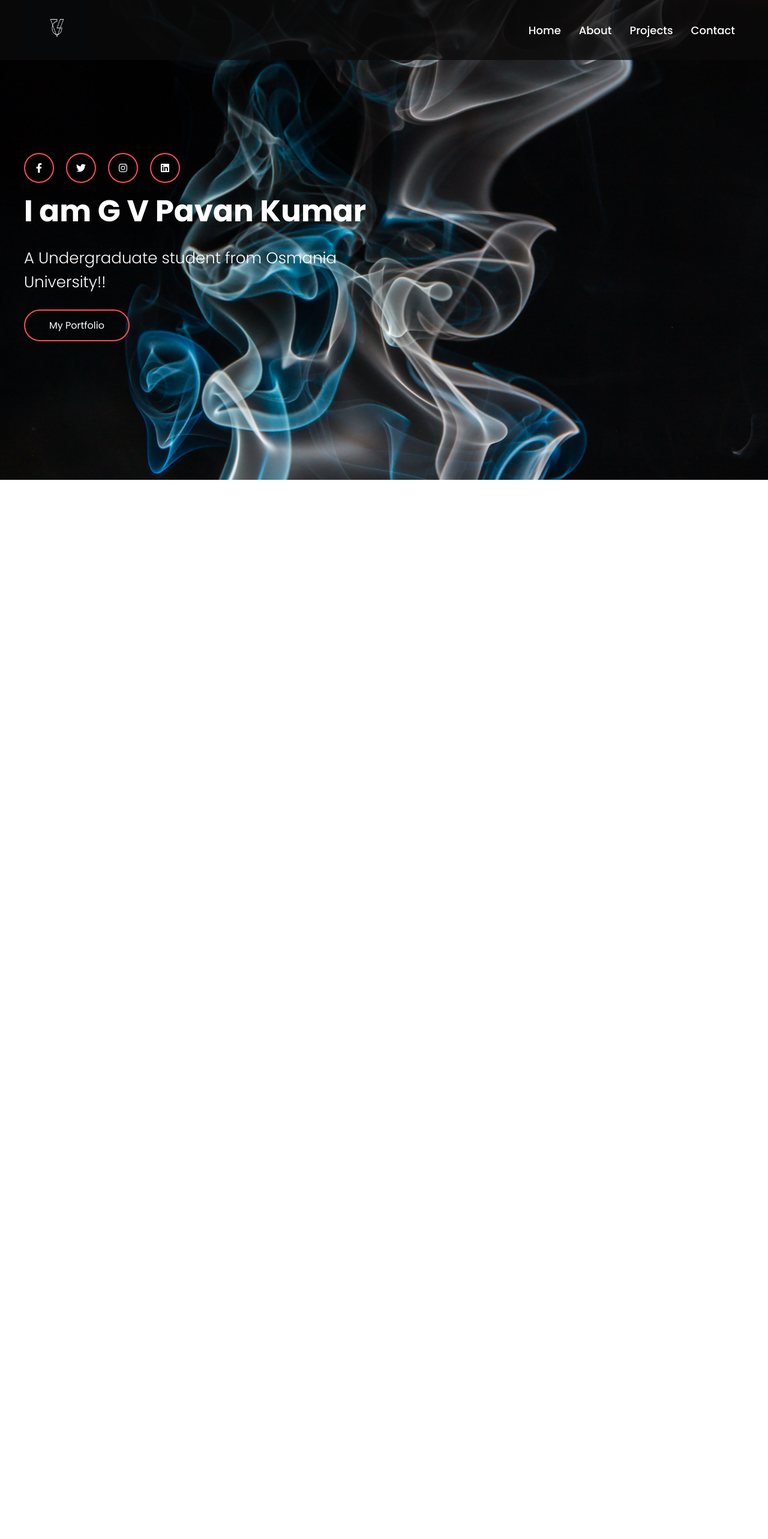
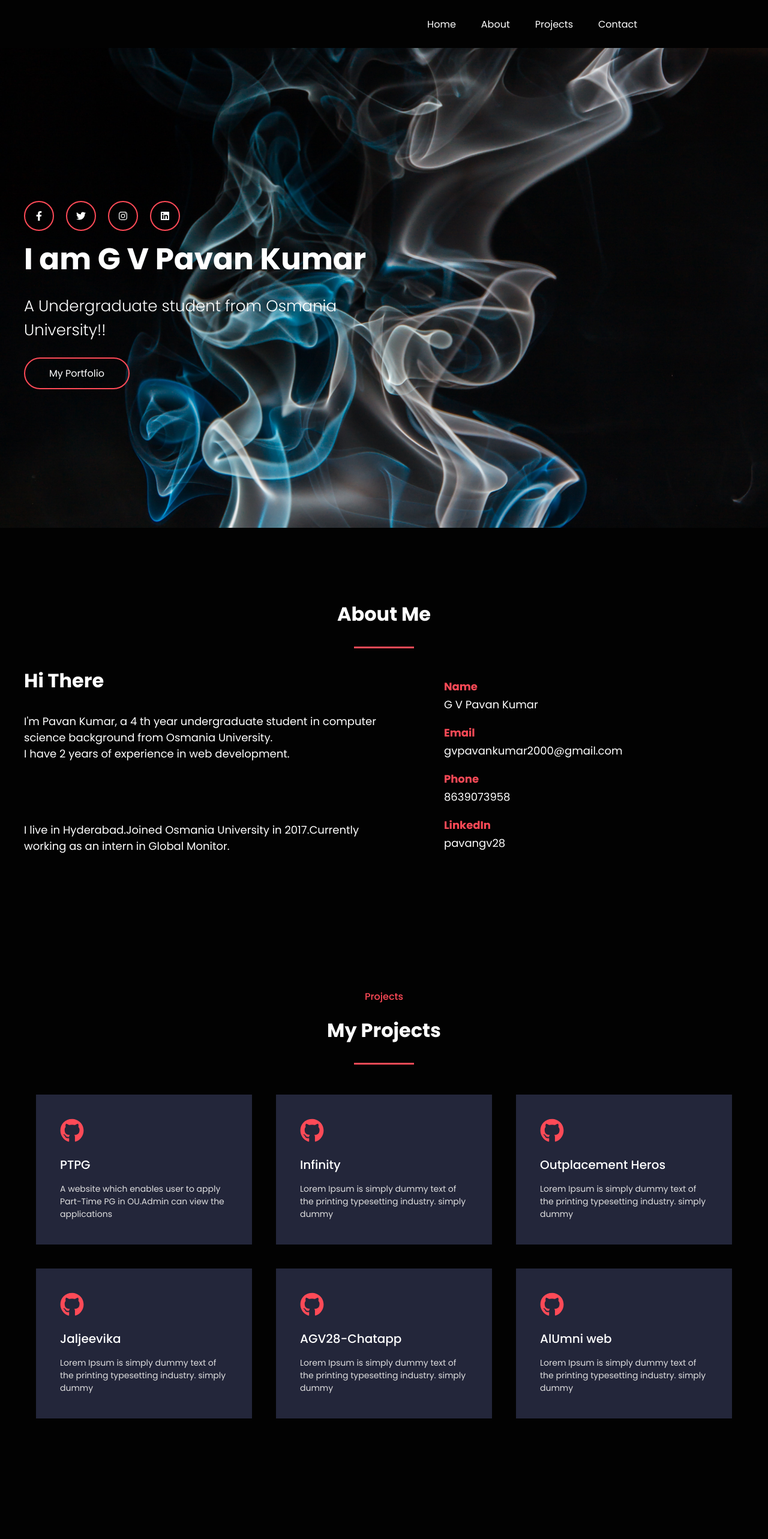
Before and after one commit to globalmonitor/myPortfolio, a React (Create React App) app: page / in a window 1280 px wide. Shown: the top 2566 px of the page at 60% size. Before the commit the page ends 800 px from the top, so only its background shows below. Built offline with nearby package versions, Linux system fonts and the light colour scheme.

Commit message:
added projects and react scroll to navigate

```diff
--- a/src/App.css
+++ b/src/App.css
@@ -14,7 +14,7 @@ body{
   background-size: cover;
   overflow: hidden;
 }
-.navbar {
+/*.navbar {
   width: 100%;
   height: 100px;
   position: fixed;
@@ -48,14 +48,26 @@ body{
   font-weight: 500;
   font-size: 18px;
   padding: 0 15px;
+}*/
+.container{
+  width: 1200px;
+  margin: 0 auto;
 }
 .row{
   display: flex;
   width: 100%;
+  flex-wrap: wrap;
 }
 .col-6 {
 width:50%;
 flex-wrap: wrap;
+}
+.col-4 {
+  width: 33.33333333333333%;
+  flex-wrap: wrap;
+}
+.bgMain {
+  background: #020202;
 }
 .header__content{
   display:flex;
@@ -276,3 +288,205 @@ flex-wrap: wrap;
     height: auto;
   }
 }
+/*Navbar*/
+.nav-items {
+  background-color: #020202;
+
+  height: 80px;
+  display: flex;
+  align-items: center;
+  flex-direction: row;
+  top: 0;
+  width: 100%;
+  z-index: 1;
+}
+
+.scrolled {
+  position: fixed;
+  top: 0;
+  left: 0;
+  background-color:#020202;
+  box-shadow: 1px 1px 1px #222;
+  animation: moveDown 0.5s ease-in-out;
+}
+
+@keyframes moveDown {
+  from {
+    transform: translateY(-5rem);
+  }
+  to {
+    transform: translateY(0rem);
+  }
+}
+
+.nav-menu {
+  display: grid;
+  grid-template-columns: repeat(5, auto);
+  grid-gap: 10px;
+  list-style: none;
+  text-align: center;
+  width: 85vw;
+  justify-content: end;
+}
+
+.nav-links {
+  text-decoration: none;
+  color: white;
+  padding: 0.5rem 1rem;
+  cursor: pointer;
+}
+
+.nav-links:hover {
+  color: #6d76f7;
+  border-radius: 4px;
+  background-color: rgb(95, 95, 95);
+  transition: all 0.2s ease-out;
+}
+
+.fa-bars {
+  color: white;
+}
+
+.menu-icon {
+  display: none;
+}
+
+@media screen and (max-width: 960px) {
+  .nav-items {
+    position: relative;
+  }
+
+  .scrolled {
+    position: fixed;
+    top: 0;
+    left: 0;
+    background-color: #030b16;
+    box-shadow: 1px 1px 1px #222;
+    animation: moveDown 0.5s ease-in-out;
+  }
+
+  @keyframes moveDown {
+    from {
+      transform: translateY(-5rem);
+    }
+    to {
+      transform: translateY(0rem);
+    }
+  }
+
+  .nav-menu {
+    display: flex;
+    flex-direction: column;
+    width: 100%;
+    height: 374px;
+    position: absolute;
+    top: 63px;
+    left: -150%; /* to hide the menu in the beginning position it to left so far away  */
+    opacity: 1;
+    transition: all 0.5s ease;
+  }
+
+  .nav-menu.active {
+    background-color: #333;
+    padding-left: 0;
+    left: 0;
+    opacity: 1;
+    transition: all 0.5s ease;
+    z-index: 1;
+  }
+
+  .nav-links {
+    text-align: center;
+    padding: 2rem;
+    width: 100%;
+    display: table;
+  }
+
+  .nav-links:hover {
+    background-color: rgb(95, 95, 95);
+    border-radius: 0;
+  }
+
+  .menu-icon {
+    display: block;
+    position: absolute;
+    top: 0;
+    right: 0;
+    transform: translate(-100%, 60%);
+    font-size: 1.8rem;
+    cursor: pointer;
+  }
+
+  .fa-times {
+    color: white;
+  }
+
+  .NavbarItems {
+    position: relative;
+  }
+
+
+}
+/*Projects*/
+.services {
+  background: #020202;
+  padding: 100px 0;
+  color: #fff;
+}
+
+.common {
+  width: 33.33333333333333%;
+  margin: 20px auto;
+  text-align: center;
+}
+
+.heading {
+  margin-bottom: 20px;
+  font-weight: 500;
+  color: #ff4a57;
+  font-size: 16px;
+}
+.mainHeader {
+  font-size: 32px;
+  margin-bottom: 20px;
+  color: #fff;
+}
+.mainContent {
+  font-size: 16px;
+  color: #dfdfdf;
+}
+.commonBorder {
+  background: #ff4a57;
+  height: 3px;
+  width: 100px;
+  margin: 30px auto;
+}
+
+.services__box {
+
+  padding: 40px;
+  background: #23263a;
+  color: #fff;
+  margin: 20px;
+  transition: all 0.5s linear;
+}
+.services__box:hover {
+  background: #ff4a57;
+}
+.commonIcons {
+  font-size: 40px;
+  color: #ff4a57;
+  margin-bottom: 15px;
+}
+.services__box:hover .commonIcons {
+  color: #fff;
+}
+.services__box-header {
+  font-size: 20px;
+  font-weight: 500;
+  margin-bottom: 15px;
+}
+.services__box-p {
+  font-size: 14px;
+  color: #dfdfdf;
+}
--- a/src/App.js
+++ b/src/App.js
@@ -1,26 +1,21 @@
 import React from "react";
 import './App.css';
 import Home from "./components/Banner";
-import Nav from "./components/Nav";
+import Nav1 from "./components/Nav1";
 //import Services from "./components/Services";
 import About from "./components/About";
 import Contact from "./components/Contact";
 import Projects from "./components/Projects";
-import {Link,BrowserRouter as Router,Switch,Route} from "react-router-dom";
+
 function App() {
   return (
     <div >
-      <Nav/>
-     <Switch>
+      <Nav1/>
+     <Home/>
 
-<Route exact path to="/" component={Home}/>
-<Route  path to="/About" component={About}/>
-
-
-<Route  path to="/Projects" component={Projects}/>
-<Route  path to="/Contact" component={Contact}/>
-
-</Switch>
+<About/>
+<Projects/>
+<Contact/>
     </div>
   );
 }
--- a/src/components/About.js
+++ b/src/components/About.js
@@ -49,7 +49,7 @@ const [info]=React.useState([
 
 
         </div>*/
-        <div className="about">
+        <div className="about" id="About">
       <div className="container">
         <div className="common">
           <h1 className="mainHeader">{state.mainHeading}</h1>
--- a/src/components/Banner.js
+++ b/src/components/Banner.js
@@ -10,7 +10,7 @@ const Banner = () => {
     });
     return (
 
-    <header className="header">
+    <header className="header" id="Banner">
       <div className="container">
         <div className="row">
           <div className="col-6">
--- a/src/components/Contact.js
+++ b/src/components/Contact.js
@@ -8,7 +8,7 @@ import {
 } from "react-icons/fa";
 const Contact = () => {
   return (
-    <div className="contact">
+    <div className="contact" id="Contact">
       <div className="container">
       <div className="common">
           <h1 className="mainHeader">Contact Me</h1>
--- a/src/components/Nav.js
+++ b/src/components/Nav.js
@@ -1,11 +1,28 @@
 import React from 'react'
 import { FaAlignJustify } from "react-icons/fa";
-import {Link,BrowserRouter as Router,Switch,Route} from "react-router-dom";
 
+
+import { useState, useEffect } from "react";
+import { Link, animateScroll as scroll } from "react-scroll";
 
 
 const Nav = () => {
     const [state, setState] = React.useState(true);
+    const [clicked, setclicked] = useState(false);
+    const [scrolled, setScrolled] = useState(false);
+
+    //for sticky navbar
+    const handleScroll = () => {
+      const offset = window.scrollY;
+      if (offset > 100) {
+        setScrolled(true);
+      } else {
+        setScrolled(false);
+      }
+    };
+    useEffect(() => {
+      window.addEventListener("scroll", handleScroll);
+    });
     return (
         <nav>
             <div className='navbar'>
@@ -18,10 +35,66 @@ const Nav = () => {
                 </ul>
                 {state ? (
                 <ul className="navbar__right">
-                    <li><Link to="/">Home</Link></li>
-                   <li><Link to="/About">About</Link></li>
-                   <li><Link to="/Projects">Projects</Link></li>
-                   <li><Link to="/Contact">Contact</Link></li>
+                    <nav className={scrolled ? "nav-items scrolled" : "nav-items"}>
+        <div
+          className="menu-icon"
+          onClick={() => {
+            setclicked(!clicked);
+          }}
+        >
+
+        </div>
+        <ul className={clicked ? "nav-menu active" : "nav-menu"}>
+          <li >
+            <Link
+              activeClass="active"
+              to="banner"
+              spy={true}
+              smooth={true}
+              offset={-70}
+              duration={1000}
+            >
+              Home
+            </Link>
+          </li>
+          <li >
+            <Link
+              activeClass="active"
+              to="About"
+              spy={true}
+              smooth={true}
+              offset={-70}
+              duration={1000}
+            >
+              About
+            </Link>
+          </li>
+          <li >
+            <Link
+              activeClass="active"
+              to="Projects"
+              spy={true}
+              smooth={true}
+              offset={-150}
+              duration={1000}
+            >
+              Projects
+            </Link>
+            </li>
+            <li >
+            <Link
+              activeClass="active"
+              to="Skills"
+              spy={true}
+              smooth={true}
+              offset={-150}
+              duration={1000}
+            >
+              Skills
+            </Link>
+            </li>
+        </ul>
+      </nav>
                 </ul>
                  ) : (
                     ""
--- a/src/components/Nav1.js
+++ b/src/components/Nav1.js
@@ -3,7 +3,7 @@
 import React, { useState, useEffect } from "react";
 import { Link, animateScroll as scroll } from "react-scroll";
 
-function Nav() {
+function Nav1() {
   const [clicked, setclicked] = useState(false);
   const [scrolled, setScrolled] = useState(false);
 
@@ -35,7 +35,7 @@ function Nav() {
           <li className="nav-links">
             <Link
               activeClass="active"
-              to="banner"
+              to="Banner"
               spy={true}
               smooth={true}
               offset={-70}
@@ -86,4 +86,4 @@ function Nav() {
   );
 }
 
-export default Nav;
+export default Nav1;
--- a/src/components/Projects.js
+++ b/src/components/Projects.js
@@ -1,22 +1,94 @@
-import React from 'react'
+import React from "react";
+import {
+  FaGithub,
+  FaCamera,
+  FaCircleNotch,
+  FaApple,
+  FaFileVideo,
+  FaSearchDollar,
+} from "react-icons/fa";
+const Projects = () => {
+  const [header] = React.useState({
+    mainHeader: "Projects",
+    subHeading: "My Projects",
+    text:
+      "",
+  });
+  const [state] = React.useState([
+    {
+      id: 1,
+      icon: <FaGithub className="commonIcons" />,
+      heading: "PTPG",
+      text:
+        "A website which enables user to apply Part-Time PG  in OU.Admin can view the applications",
+    },
+    {
+      id: 2,
+      icon: <FaGithub className="commonIcons" />,
+      heading: "Infinity",
+      text:
+        "Lorem Ipsum is simply dummy text of the printing typesetting\
+        industry. simply dummy",
+    },
+    {
+      id: 3,
+      icon: <FaGithub className="commonIcons" />,
+      heading: "Outplacement Heros",
+      text:
+        "Lorem Ipsum is simply dummy text of the printing typesetting\
+        industry. simply dummy",
+    },
+    {
+      id: 4,
+      icon: <FaGithub className="commonIcons" />,
+      heading: "Jaljeevika",
+      text:
+        "Lorem Ipsum is simply dummy text of the printing typesetting\
+        industry. simply dummy",
+    },
+    {
+      id: 5,
+      icon: <FaGithub className="commonIcons" />,
+      heading: "AGV28-Chatapp",
+      text:
+        "Lorem Ipsum is simply dummy text of the printing typesetting\
+        industry. simply dummy",
+    },
+    {
+      id: 6,
+      icon: <FaGithub className="commonIcons" />,
+      heading: "AlUmni web",
+      text:
+        "Lorem Ipsum is simply dummy text of the printing typesetting\
+        industry. simply dummy",
+    },
+  ]);
+  return (
+    <div className="services" id="Projects">
+      <div className="container">
+        <div className="services__header">
+          <div className="common">
+            <h3 className="heading">{header.mainHeader}</h3>
+            <h1 className="mainHeader">{header.subHeading}</h1>
+                     <div className="commonBorder"></div>
+          </div>
 
-const Services = () => {
-    return (
-        <div className="services">
-            <div className="container">
-                <div className="services__header">
-                    <h3 className="heading">Projects</h3>
-                    <h1 className="mainHeader">
-                        Projects
-                    </h1>
-                    <p className="mainContent">
 
-                    </p>
+          <div className="row bgMain">
+            {state.map((info) => (
+              <div className="col-4 bgMain">
+                <div className="services__box">
+                  {info.icon}
+                  <div className="services__box-header">{info.heading}</div>
+                  <div className="services__box-p">{info.text}</div>
                 </div>
-            </div>
+              </div>
+            ))}
+          </div>
+        </div>
+      </div>
+    </div>
+  );
+};
 
-        </div>
-    )
-}
-
-export default Services
+export default Projects;
--- a/src/index.js
+++ b/src/index.js
@@ -1,9 +1,6 @@
 import React from 'react';
 import ReactDOM from 'react-dom';
-import Contact from "./components/Contact";
-import About from "./components/About";
-import Projects from "./components/Projects";
-import Home from "./components/Banner";
+
 import App from './App';
 
 import {Link,BrowserRouter as Router,Switch,Route} from "react-router-dom";
```
Also changed, not shown: 1 other file (tests, documents, lock files or other folders).
